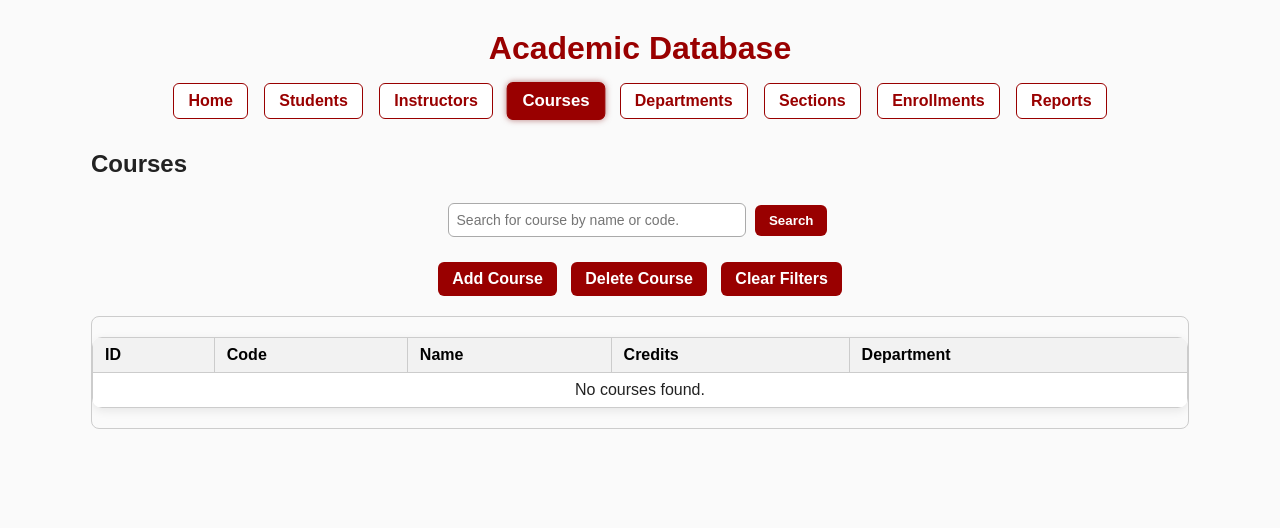
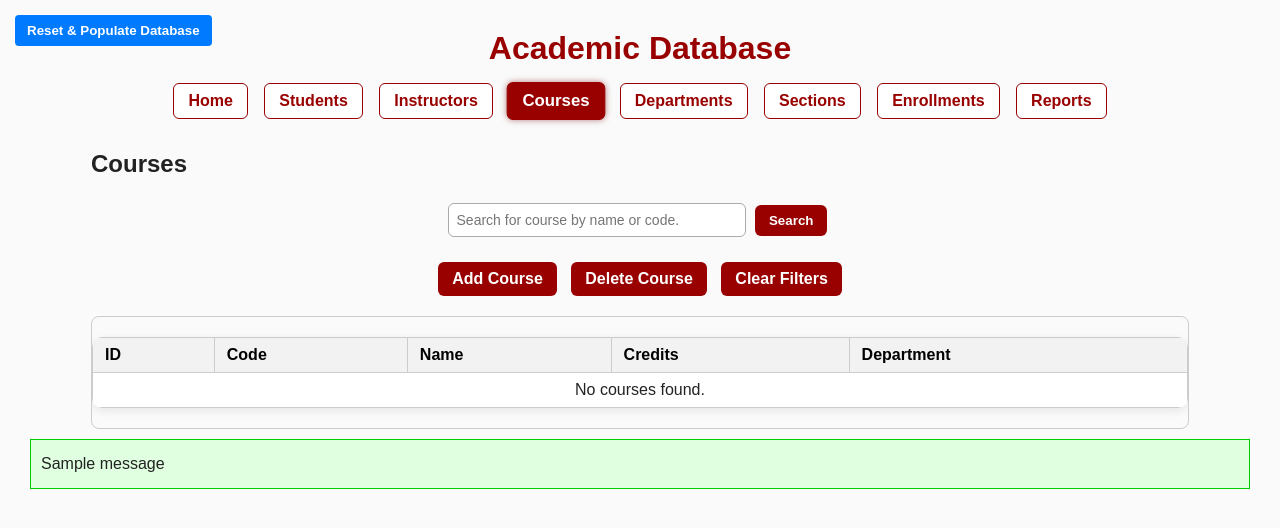
Before and after one commit to AubreyL05/academic-database, a Flask app: page /courses in a window 1280 px wide. Shown: the top 528 px of the page. Run offline with Flask 3, Linux system fonts and the light colour scheme; one stand-in notice (Sample message) is shown; data that the repository does not hold is empty.

Commit message:
button for reset

```diff
--- a/scripts/templates/base.html
+++ b/scripts/templates/base.html
@@ -6,6 +6,13 @@
   <link rel="stylesheet" href="{{ url_for('static', filename='style.css') }}">
 </head>
 <body>
+  <!-- Reset & Populate Database Button -->
+  <div class="top-left-button">
+      <form action="{{ url_for('generate_data') }}" method="post">
+          <button type="submit">Reset & Populate Database</button>
+      </form>
+  </div>
+
   <!-- Title -->
   <h1>Academic Database</h1>
 
@@ -26,4 +33,15 @@
     {% block content %}{% endblock %}
   </div>
 </body>
+
+{% with messages = get_flashed_messages() %}
+  {% if messages %}
+    <ul class="flash-messages">
+      {% for message in messages %}
+        <li>{{ message }}</li>
+      {% endfor %}
+    </ul>
+  {% endif %}
+{% endwith %}
+
 </html>
```
